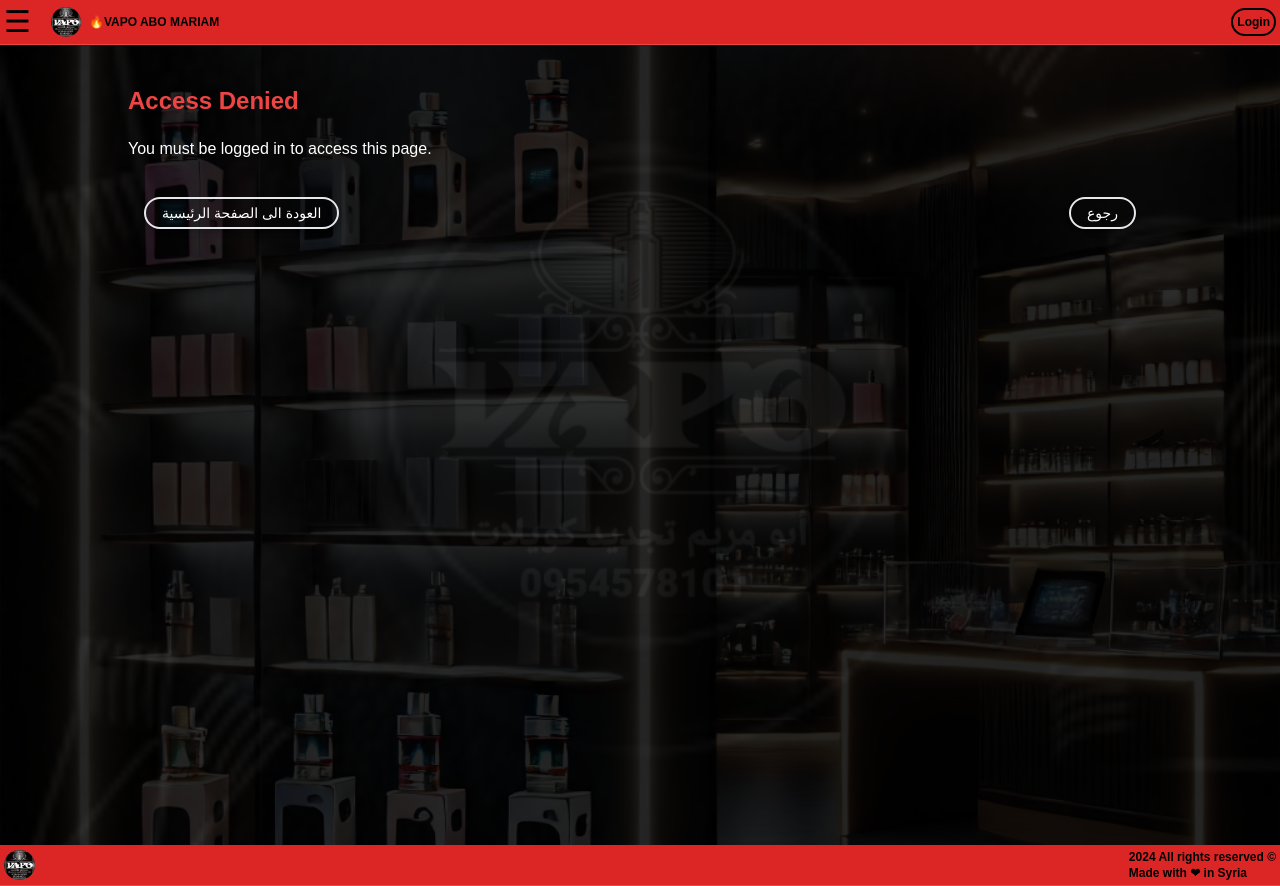
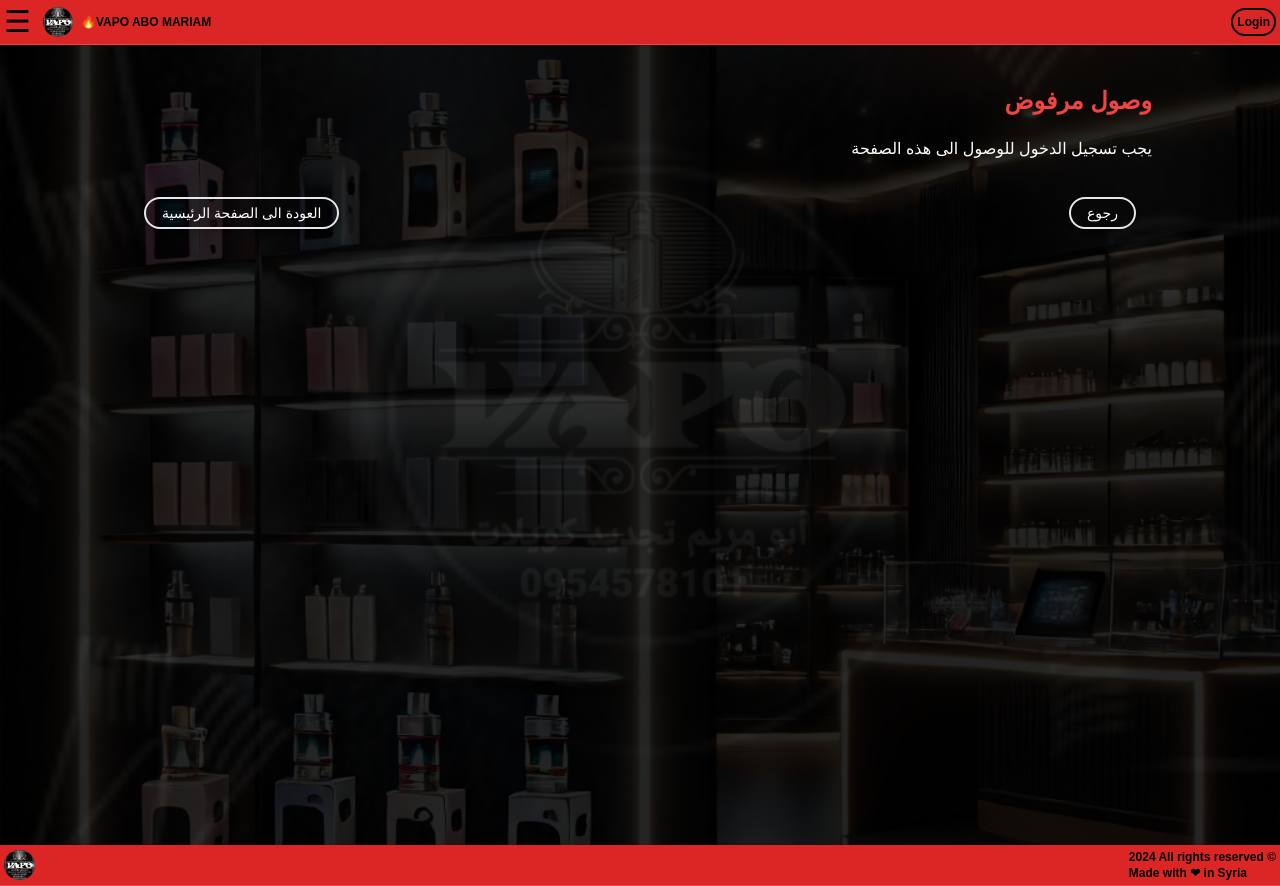
Before and after one commit to AhmadAl-Habal/Vapo-Shop, a React (Vite) app: page /edit-category/1 in a window 1280 px wide. Built offline with nearby package versions, Linux system fonts and the light colour scheme; no server answers; a web font is replaced by a local one.

Commit message:
minor fixes

```diff
--- a/src/components/SubCategoriesList.jsx
+++ b/src/components/SubCategoriesList.jsx
@@ -123,6 +123,7 @@ const SubcategoriesList = ({ refresh, setRefresh, category }) => {
         <div className="flex items-center">
           <label className="text-white font-bold w-1/4">Name</label>
           <input
+            dir="rtl"
             type="text"
             {...register("name", { required: "Name is required" })}
             className="border rounded p-2 w-3/4 bg-red-100"
@@ -134,6 +135,7 @@ const SubcategoriesList = ({ refresh, setRefresh, category }) => {
         <div className="flex items-center">
           <label className="text-white font-bold w-1/4">Description</label>
           <textarea
+            dir="rtl"
             {...register("description")}
             className="border rounded p-2 w-3/4 bg-red-100 resize-none overflow-hidden"
             rows={1}
--- a/src/pages/FAQs/AddNewFAQPage.jsx
+++ b/src/pages/FAQs/AddNewFAQPage.jsx
@@ -76,12 +76,12 @@ const AddNewFAQPage = () => {
 
         <div className="absolute inset-0 bg-black bg-opacity-80"></div>
         <div className="relative  w-[80vw] mx-auto bg-transparent py-10">
-          <h1 className="text-2xl font-bold text-red-500 mb-5">
-            Access Denied
-          </h1>
-          <p className="text-white mb-5">
-            You must be logged in to access this page.
-          </p>
+          <div dir="rtl">
+            <h1 className="text-2xl font-bold text-red-500 mb-5">وصول مرفوض</h1>
+            <p className="text-white mb-5">
+              يجب تسجيل الدخول للوصول الى هذه الصفحة
+            </p>
+          </div>
           <BackButton />
         </div>
       </div>
@@ -108,6 +108,7 @@ const AddNewFAQPage = () => {
             <div className="flex items-center">
               <label className="text-white font-bold w-1/4">Question</label>
               <textarea
+                dir="rtl"
                 {...register("question", {
                   required: "This field is required",
                 })}
@@ -129,6 +130,7 @@ const AddNewFAQPage = () => {
             <div className="flex items-center">
               <label className="text-white font-bold w-1/4">Answer</label>
               <textarea
+                dir="rtl"
                 {...register("answer", { required: "This field is required" })}
                 className="border rounded p-2 w-3/4 bg-red-100 resize-none overflow-hidden"
                 rows={2}
--- a/src/pages/FAQs/EditFAQPage.jsx
+++ b/src/pages/FAQs/EditFAQPage.jsx
@@ -85,12 +85,12 @@ const EditFAQPage = () => {
 
         <div className="absolute inset-0 bg-black bg-opacity-80"></div>
         <div className="relative  w-[80vw] mx-auto bg-transparent py-10">
-          <h1 className="text-2xl font-bold text-red-500 mb-5">
-            Access Denied
-          </h1>
-          <p className="text-white mb-5">
-            You must be logged in to access this page.
-          </p>
+          <div dir="rtl">
+            <h1 className="text-2xl font-bold text-red-500 mb-5">وصول مرفوض</h1>
+            <p className="text-white mb-5">
+              يجب تسجيل الدخول للوصول الى هذه الصفحة
+            </p>
+          </div>
           <BackButton />
         </div>
       </div>
--- a/src/pages/SettingsPage.jsx
+++ b/src/pages/SettingsPage.jsx
@@ -310,12 +310,12 @@ const SettingsPage = () => {
 
         <div className="absolute inset-0 bg-black bg-opacity-80"></div>
         <div className="relative  w-[80vw] mx-auto bg-transparent py-10">
-          <h1 className="text-2xl font-bold text-red-500 mb-5">
-            Access Denied
-          </h1>
-          <p className="text-white mb-5">
-            You must be logged in to access this page.
-          </p>
+          <div dir="rtl">
+            <h1 className="text-2xl font-bold text-red-500 mb-5">وصول مرفوض</h1>
+            <p className="text-white mb-5">
+              يجب تسجيل الدخول للوصول الى هذه الصفحة
+            </p>
+          </div>
           <BackButton />
         </div>
       </div>
--- a/src/pages/categories/AddNewCategoryPage.jsx
+++ b/src/pages/categories/AddNewCategoryPage.jsx
@@ -107,12 +107,12 @@ const AddNewCategoryPage = () => {
         ></div>
         <div className="absolute inset-0 bg-black bg-opacity-80"></div>
         <div className="relative w-[80vw] mx-auto bg-transparent py-10">
-          <h1 className="text-2xl font-bold text-red-500 mb-5">
-            Access Denied
-          </h1>
+          <div dir="rtl">
+            <h1 className="text-2xl font-bold text-red-500 mb-5">وصول مرفوض</h1>
             <p className="text-white mb-5">
-            You must be logged in to access this page.
+              يجب تسجيل الدخول للوصول الى هذه الصفحة
             </p>
+          </div>
           <BackButton />
         </div>
       </div>
@@ -136,20 +136,29 @@ const AddNewCategoryPage = () => {
           <p className="text-center text-white font-bold">
             New Category Details
           </p>
+          <div>
+            {" "}
             <div className="flex items-center">
-            <label className="text-white font-bold w-1/4">Name</label>
+              <label className="text-sm text-white font-bold w-1/4">Name</label>
               <input
+                dir="rtl"
                 type="text"
                 {...register("name", { required: "Name is required" })}
                 className="border rounded p-2 w-3/4 bg-red-100"
               />
+            </div>
             {errors.name && (
-              <p className="text-red-500 ml-1">{errors.name.message}</p>
+              <p className="mt-2 text-red-500 font-bold text-center">
+                {errors.name.message}
+              </p>
             )}
           </div>
           <div className="flex items-center">
-            <label className="text-white font-bold w-1/4">Description</label>
+            <label className="text-sm text-white font-bold w-1/4">
+              Description
+            </label>
             <textarea
+              dir="rtl"
               {...register("description")}
               className="border rounded p-2 w-3/4 bg-red-100 resize-none overflow-hidden"
               rows={1}
@@ -161,6 +170,7 @@ const AddNewCategoryPage = () => {
           </div>
 
           <div>
+            <div>
               <div className="flex items-center">
                 <label className="text-white font-bold w-1/4">Image</label>
                 <input
@@ -169,7 +179,7 @@ const AddNewCategoryPage = () => {
                     required: "Image is required",
                   })}
                   className="border rounded p-2 text-white text-sm inline-block w-3/4"
-                onChange={handleFileChange} // تحديث الصورة المختارة
+                  onChange={handleFileChange}
                 />
                 <button
                   type="button"
@@ -178,8 +188,11 @@ const AddNewCategoryPage = () => {
                 >
                   Clear
                 </button>
+              </div>{" "}
               {errors.image && (
-                <p className="ml-1 text-red-500">{errors.image.message}</p>
+                <p className="mt-2 text-red-500 font-bold text-center">
+                  {errors.image.message}
+                </p>
               )}
             </div>
 
--- a/src/pages/categories/EditCategoryPage.jsx
+++ b/src/pages/categories/EditCategoryPage.jsx
@@ -130,12 +130,12 @@ const EditCategoryPage = () => {
 
         <div className="absolute inset-0 bg-black bg-opacity-80"></div>
         <div className="relative  w-[80vw] mx-auto bg-transparent py-10">
-          <h1 className="text-2xl font-bold text-red-500 mb-5">
-            Access Denied
-          </h1>
+          <div dir="rtl">
+            <h1 className="text-2xl font-bold text-red-500 mb-5">وصول مرفوض</h1>
             <p className="text-white mb-5">
-            You must be logged in to access this page.
+              يجب تسجيل الدخول للوصول الى هذه الصفحة
             </p>
+          </div>
           <BackButton />
         </div>
       </div>
@@ -160,20 +160,26 @@ const EditCategoryPage = () => {
           <p className="text-center text-white font-bold">
             New Category Details
           </p>
+          <div>
             <div className="flex items-center">
               <label className="text-white font-bold w-1/4">Name</label>
               <input
+                dir="rtl"
                 type="text"
                 {...register("name", { required: "Name is required" })}
                 className="border rounded p-2 w-3/4 bg-red-100"
               />
+            </div>{" "}
             {errors.name && (
-              <p className="text-red-500 ml-1">{errors.name.message}</p>
+              <p className="mt-2 text-red-500 font-bold text-center">
+                {errors.name.message}
+              </p>
             )}
           </div>
           <div className="flex items-center">
             <label className="text-white font-bold w-1/4">Description</label>
             <textarea
+              dir="rtl"
               {...register("description")}
               className="border rounded p-2 w-3/4 bg-red-100 resize-none overflow-hidden"
               rows={1}
@@ -227,7 +233,9 @@ const EditCategoryPage = () => {
                 {loading ? "Loading..." : "Edit"}
               </button>
               {statusMessage && (
-                <p className="text-red-500 font-bold">{statusMessage}</p>
+                <p className="text-red-500 font-bold text-center">
+                  {statusMessage}
+                </p>
               )}
             </div>
           </div>
--- a/src/pages/prodcuts/AddNewProduct.jsx
+++ b/src/pages/prodcuts/AddNewProduct.jsx
@@ -132,12 +132,12 @@ const AddNewProduct = () => {
 
         <div className="absolute inset-0 bg-black bg-opacity-80"></div>
         <div className="relative  w-[80vw] mx-auto bg-transparent py-10">
-          <h1 className="text-2xl font-bold text-red-500 mb-5">
-            Access Denied
-          </h1>
-          <p className="text-white mb-5">
-            You must be logged in to access this page.
-          </p>
+          <div dir="rtl">
+            <h1 className="text-2xl font-bold text-red-500 mb-5">وصول مرفوض</h1>
+            <p className="text-white mb-5">
+              يجب تسجيل الدخول للوصول الى هذه الصفحة
+            </p>
+          </div>
           <BackButton />
         </div>
       </div>
@@ -199,7 +199,9 @@ const AddNewProduct = () => {
               className="border rounded p-2 w-3/4 bg-red-100"
             />
             {errors.price && (
-              <p className="ml-1 text-red-500">{errors.price.message}</p>
+              <p className="mt-2 text-red-500 font-bold text-center">
+                {errors.price.message}
+              </p>
             )}
           </div>
           <div className="flex">
@@ -213,9 +215,9 @@ const AddNewProduct = () => {
               {...register("discount")}
               className="border rounded p-2 w-3/4 bg-red-100"
             />
-            {errors.discount && (
-              <p className="ml-1 text-red-500">{errors.discount.message}</p>
-            )}
+            {/* {errors.discount && (
+              <p className="mt-2 text-red-500 font-bold text-center">{errors.discount.message}</p>
+            )} */}
           </div>
           <div className="flex flex-col">
             {loadingCategories ? (
@@ -324,7 +326,9 @@ const AddNewProduct = () => {
                 Clear
               </button>
               {errors.image && (
-                <p className="ml-1 text-red-500">{errors.image.message}</p>
+                <p className="mt-2 text-red-500 font-bold text-center">
+                  {errors.image.message}
+                </p>
               )}
             </div>
             <div className="flex mt-5">
--- a/src/pages/prodcuts/EditProductPage.jsx
+++ b/src/pages/prodcuts/EditProductPage.jsx
@@ -216,12 +216,12 @@ const EditProductPage = () => {
 
         <div className="absolute inset-0 bg-black bg-opacity-80"></div>
         <div className="relative  w-[80vw] mx-auto bg-transparent py-10">
-          <h1 className="text-2xl font-bold text-red-500 mb-5">
-            Access Denied
-          </h1>
-          <p className="text-white mb-5">
-            You must be logged in to access this page.
-          </p>
+          <div dir="rtl">
+            <h1 className="text-2xl font-bold text-red-500 mb-5">وصول مرفوض</h1>
+            <p className="text-white mb-5">
+              يجب تسجيل الدخول للوصول الى هذه الصفحة
+            </p>
+          </div>
           <BackButton />
         </div>
       </div>
@@ -275,7 +275,9 @@ const EditProductPage = () => {
               }}
             ></textarea>
             {errors.name && (
-              <p className="text-red-500 ml-1">{errors.name.description}</p>
+              <p className="mt-2 text-red-500 font-bold text-center">
+                {errors.name.description}
+              </p>
             )}
           </div>
           <div className="flex">
@@ -287,7 +289,9 @@ const EditProductPage = () => {
               className="border rounded p-2 w-3/4 bg-red-100"
             />
             {errors.price && (
-              <p className="ml-1 text-red-500">{errors.price.message}</p>
+              <p className="mt-2 text-red-500 font-bold text-center">
+                {errors.price.message}
+              </p>
             )}
           </div>
           <div className="flex">
@@ -301,9 +305,9 @@ const EditProductPage = () => {
               )}
               className="border rounded p-2 w-3/4 bg-red-100"
             />
-            {errors.discount && (
+            {/* {errors.discount && (
               <p className="ml-1 text-red-500">{errors.discount.message}</p>
-            )}
+            )} */}
           </div>
           <div className="flex flex-col">
             {loadingCategories ? (
--- a/src/pages/prodcuts/EditProductlastiteration.jsx
+++ b/src/pages/prodcuts/EditProductlastiteration.jsx
@@ -216,12 +216,12 @@ const EditProductPage = () => {
 
         <div className="absolute inset-0 bg-black bg-opacity-80"></div>
         <div className="relative  w-[80vw] mx-auto bg-transparent py-10">
-          <h1 className="text-2xl font-bold text-red-500 mb-5">
-            Access Denied
-          </h1>
-          <p className="text-white mb-5">
-            You must be logged in to access this page.
-          </p>
+          <div dir="rtl">
+            <h1 className="text-2xl font-bold text-red-500 mb-5">وصول مرفوض</h1>
+            <p className="text-white mb-5">
+              يجب تسجيل الدخول للوصول الى هذه الصفحة
+            </p>
+          </div>
           <BackButton />
         </div>
       </div>
```
Also changed, not shown: src/components/Navbar.jsx (+2 -7 lines), src/pages/users/LoginPage.jsx (+8 -9 lines). Lines whose indentation alone changed are shown as unchanged.
